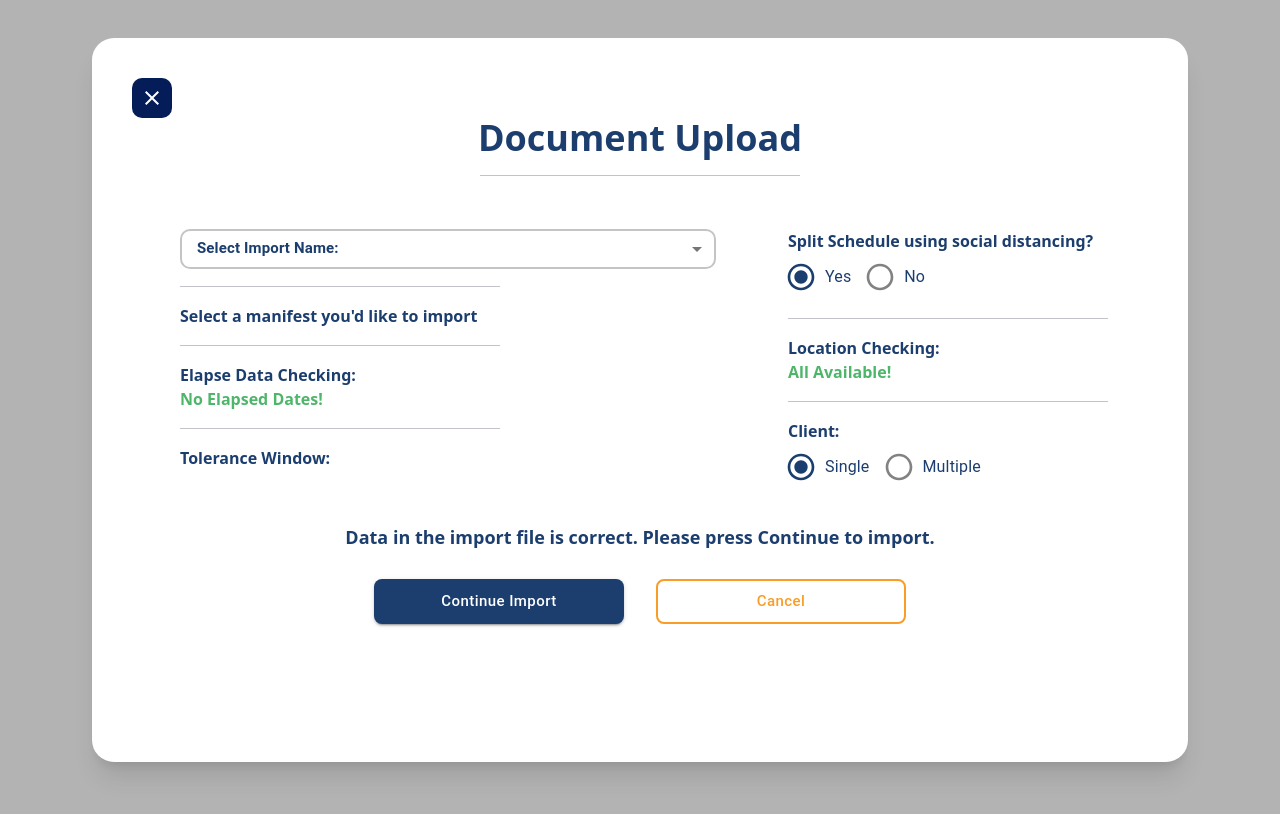
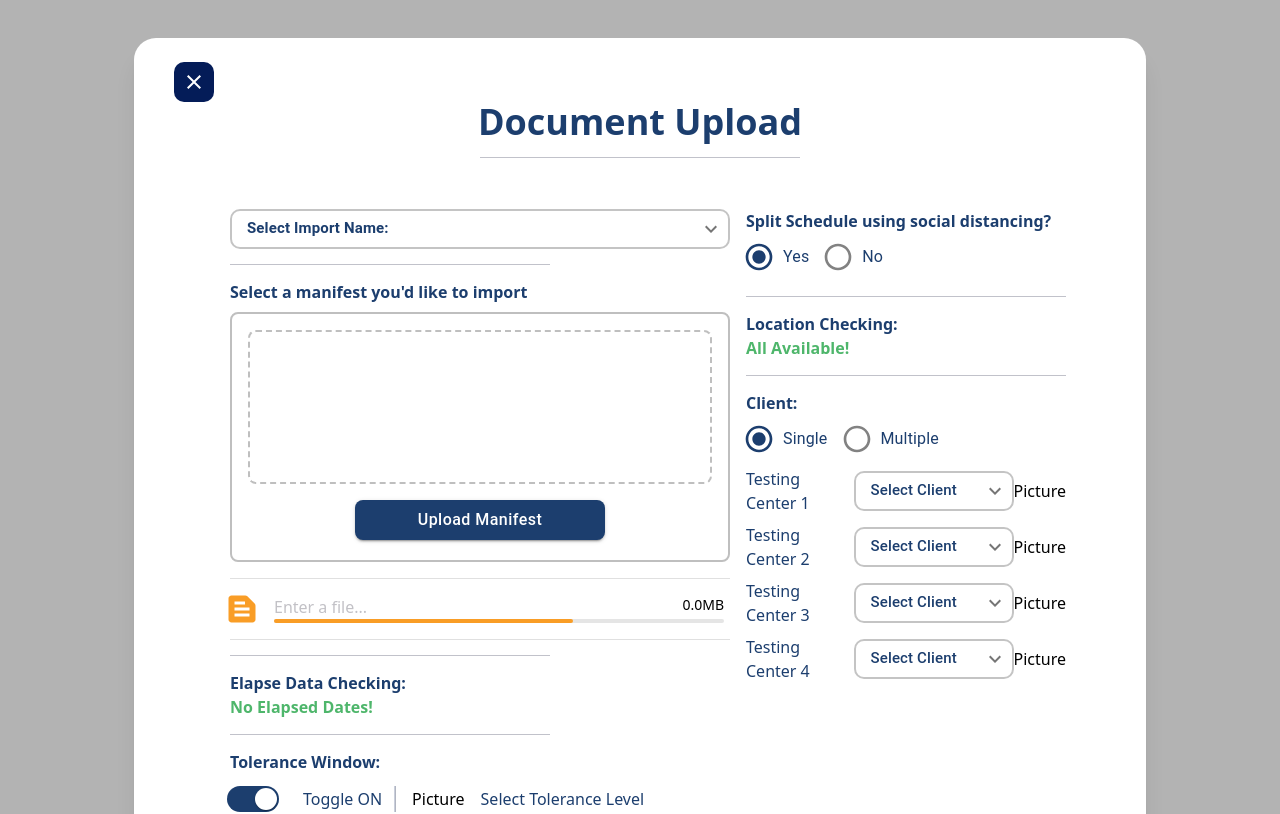
Before and after one commit to fuusei/SkyHop-Assessment, a React (Create React App) app: page / in a window 1280 px wide. Shown: the top 814 px of the page. Built offline with nearby package versions, Linux system fonts and the light colour scheme.

Commit message:
only need to style and finish Manifest

```diff
--- a/src/App.js
+++ b/src/App.js
@@ -4,13 +4,15 @@ import RadioGroup from "./components/RadioGroup";
 import Dropdown from "./components/Dropdown";
 import ExitButton from "./components/ExitButton";
 import Tolerance from "./components/Tolerance";
+import TestingCenters from "./components/TestingCenters";
+import Manifest from "./components/Manifest";
 
 function App() {
   return (
     <div className="flex min-h-screen min-w-screen justify-center">
-      <div className="bg-white shadow-xl rounded-[22px] min-h-full flex flex-col basis-3/4 my-[3%] p-10">
+      <div className="bg-white shadow-xl rounded-[22px] min-h-full flex flex-col basis-2/3 my-[3%] px-10 py-6">
         <div className="flex">
-          <ExitButton/>
+          <ExitButton />
         </div>
         <div className="flex flex-col justify-center items-center">
           <div className="flex justify-center text-skyhop-blue text-4xl font-bold">
@@ -21,19 +23,20 @@ function App() {
         {/* two column container */}
         <div className="flex flex-row mt-9 mx-10">
           {/* left column */}
-          <div className="basis-3/5 mx-2">
+          <div className="basis-3/5 mx-4">
             <div className="flex flex-col">
               <Dropdown
                 options={["Option 1", "Option 2", "Option 3", "Option 4"]}
                 defaultText="Select Import Name:"
+                fontWeight={700}
                 size="small"
-                fontWeight={700}
-                width="600px"
+                width="500px"
               />
               <Divider />
-              <div className="text-skyhop-blue font-bold">
+              <div className="text-skyhop-blue font-bold mb-2">
                 Select a manifest you'd like to import
               </div>
+              <Manifest />
               <Divider />
               <div className="text-skyhop-blue font-bold">
                 Elapse Data Checking:
@@ -43,6 +46,7 @@ function App() {
               <div className="text-skyhop-blue font-bold">
                 Tolerance Window:
               </div>
+              <Tolerance />
             </div>
           </div>
           {/* right column */}
@@ -60,6 +64,26 @@ function App() {
               <Divider />
               <div className="text-skyhop-blue font-bold">Client:</div>
               <RadioGroup options={["Single", "Multiple"]} />
+              <TestingCenters
+                info={[
+                  {
+                    text: "Testing Center 1",
+                    options: ["Wendy's", "McDonalds", "Burger King"],
+                  },
+                  {
+                    text: "Testing Center 2",
+                    options: ["Optometrist", "Pediatrician", "Pulmonologist"],
+                  },
+                  {
+                    text: "Testing Center 3",
+                    options: ["Water", "Soda", "Juice"],
+                  },
+                  {
+                    text: "Testing Center 4",
+                    options: ["Chest", "Triceps", "Back"],
+                  },
+                ]}
+              />
             </div>
           </div>
         </div>
@@ -73,11 +97,13 @@ function App() {
             sx={{
               textTransform: "none",
               paddingX: 7,
+              paddingY: 1,
               margin: 2,
               backgroundColor: "#1c3e6e",
               borderRadius: "8px",
               fontWeight: 550,
               width: 250,
+              height: 54,
             }}
           >
             Continue Import
--- a/src/components/Divider.js
+++ b/src/components/Divider.js
@@ -2,8 +2,8 @@ import { Divider as MUIDivider, styled } from "@mui/material";
 
 const Divider = styled(MUIDivider)(() => ({
   backgroundColor: "#dcdde6",
-  marginTop: 17,
-  marginBottom: 17,
+  marginTop: 15,
+  marginBottom: 15,
   width: 320,
 }));
 
--- a/src/components/Dropdown.js
+++ b/src/components/Dropdown.js
@@ -5,13 +5,14 @@ import {
   MenuItem,
   OutlinedInput,
 } from "@mui/material";
+import KeyboardArrowDownIcon from '@mui/icons-material/KeyboardArrowDown';
 import { useState } from "react";
 
 export default function Dropdown({
   options,
   defaultText,
+  fontWeight,
   size,
-  fontWeight,
   width,
 }) {
   // designed for scalability
@@ -21,7 +22,7 @@ export default function Dropdown({
   };
 
   return (
-    <FormControl sx={{ paddingRight: 8, width: width }} size={size}>
+    <FormControl sx={{ width: width }} size={size}>
       <InputLabel
         sx={{
           color: "#1c3e6e",
@@ -38,8 +39,15 @@ export default function Dropdown({
       <Select
         value={value}
         label="Value"
+        IconComponent={KeyboardArrowDownIcon}
         onChange={handleChange}
-        input={<OutlinedInput label={defaultText} />}
+        input={
+          <OutlinedInput
+            label={defaultText}
+            margin="dense"
+            sx={{ padding: 4 }}
+          />
+        }
         sx={{
           "&.MuiOutlinedInput-root": { borderRadius: "10px" },
           ".MuiOutlinedInput-notchedOutline": {
@@ -54,7 +62,7 @@ export default function Dropdown({
         }}
       >
         {options.map((option, i) => (
-          <MenuItem value={i} sx={{ color: "#1c3e6e" }}>
+          <MenuItem value={i} key={i} sx={{ color: "#1c3e6e" }}>
             {option}
           </MenuItem>
         ))}
--- /dev/null
+++ b/src/components/Manifest.js
@@ -0,0 +1,67 @@
+import {
+  Button,
+  Divider,
+  styled,
+  LinearProgress as MUILinearProgress,
+} from "@mui/material";
+import TextSnippetIcon from "@mui/icons-material/TextSnippet";
+import { linearProgressClasses } from "@mui/material/LinearProgress";
+
+const LinearProgress = styled(MUILinearProgress)(() => ({
+  height: 4,
+  width: 450,
+  borderRadius: 5,
+  [`&.${linearProgressClasses.colorPrimary}`]: {
+    backgroundColor: "#e5e5e5",
+  },
+  [`& .${linearProgressClasses.bar}`]: {
+    borderRadius: 5,
+    backgroundColor: "#f99d26",
+  },
+}));
+
+export default function Manifest() {
+  return (
+    <div className="flex flex-col">
+      <div className="flex flex-col w-[500px] h-[250px] border-2 border-[#bfbfbf] rounded-lg">
+        <div className="mx-4 mt-4 border-2 border-dashed border-[#bfbfbf] basis-2/3 rounded-lg"></div>
+        <div className="basis-1/3 flex justify-center">
+          <Button
+            variant="contained"
+            size="medium"
+            sx={{
+              textTransform: "none",
+              margin: 2,
+              fontSize: "16px",
+              backgroundColor: "#1c3e6e",
+              borderRadius: "8px",
+              fontWeight: 550,
+              width: 250,
+              height: 40,
+            }}
+          >
+            Upload Manifest
+          </Button>
+        </div>
+      </div>
+      <div className="flex flex-col">
+        <Divider flexItem sx={{ marginY: 2, width: 500 }} />
+        <div className="flex flex-row w-full items-center">
+          <TextSnippetIcon sx={{ fill: "#f99d26", scale: "1.5" }} />
+          <div className="flex flex-col pl-5">
+            <div className="flex flex-row justify-between">
+                <div className="text-gray">
+                    Enter a file...
+                </div>
+                <div className="text-sm">
+                    {"0.0" + "MB"}
+                </div>
+            </div>
+            <LinearProgress />
+          </div>
+        </div>
+        <Divider flexItem sx={{ marginTop: 2, width: 500 }} />
+      </div>
+    </div>
+  );
+}
--- a/src/components/TestingCenters.js
+++ b/src/components/TestingCenters.js
@@ -1,12 +1,23 @@
+import Dropdown from "./Dropdown";
 
-
-export default function TestingCenters() {
-    return (
-      <div className="flex flex-col">
-        <div className="flex flex-row">
-          <div className="basis-1/2">Hey</div>
-          <div className="basis-1/2">Hello</div>
+export default function TestingCenters({ info }) {
+  return (
+    <div className="flex flex-col">
+      {info.map(({ text, options }, i) => (
+        <div key={i} className="flex flex-row items-center py-1">
+          <div className="basis-1/2 text-skyhop-blue">{text}</div>
+          <div className="basis-1/2 flex flex-row items-center">
+            <Dropdown
+              options={options}
+              defaultText="Select Client"
+              fontWeight={500}
+              size="small"
+              width="160px"
+            />
+            <div>Picture</div>
+          </div>
         </div>
-      </div>
-    );
+      ))}
+    </div>
+  );
 }
--- a/src/components/Tolerance.js
+++ b/src/components/Tolerance.js
@@ -1,5 +1,58 @@
+import { Switch, styled, FormControlLabel, Divider } from "@mui/material";
 
-
+const Toggle = styled((props) => (
+  <Switch focusVisibleClassName=".Mui-focusVisible" disableRipple {...props} />
+))(() => ({
+  width: 52,
+  height: 26,
+  padding: 0,
+  "& .MuiSwitch-switchBase": {
+    padding: 0,
+    margin: 2,
+    transitionDuration: "300ms",
+    "&.Mui-checked": {
+      transform: "translateX(26px)",
+      color: "#fff",
+      "& + .MuiSwitch-track": {
+        backgroundColor: "#1c3e6e",
+        opacity: 1,
+        border: 0,
+      },
+      "&.Mui-disabled + .MuiSwitch-track": {
+        opacity: 0.5,
+      },
+    },
+    "&.Mui-focusVisible .MuiSwitch-thumb": {
+      color: "#33cf4d",
+      border: "6px solid #fff",
+    },
+  },
+  "& .MuiSwitch-thumb": {
+    boxSizing: "border-box",
+    width: 22,
+    height: 22,
+  },
+  "& .MuiSwitch-track": {
+    borderRadius: 13,
+    backgroundColor: "#39393D",
+    opacity: 1,
+  },
+}));
 export default function Tolerance() {
-    return (<div>Hey</div>)
+  return (
+    <div className="flex flex-row items-center my-1">
+      <FormControlLabel control={<Toggle defaultChecked sx={{ m: 1 }} />} />
+      <div className="text-skyhop-blue mr-3">Toggle ON</div>
+      <Divider
+        orientation="vertical"
+        flexItem
+        variant="middle"
+        sx={{ backgroundColor: "#cacfdc", width:"2px" }}
+      />
+      <div className="flex flex-row">
+        <div className="mx-4">Picture</div>
+        <div className="text-skyhop-blue ">Select Tolerance Level</div>
+      </div>
+    </div>
+  );
 }
--- a/tailwind.config.js
+++ b/tailwind.config.js
@@ -7,7 +7,7 @@ module.exports = {
       "skyhop-orange": "#f99d26",
       success: "#4eb66b",
       white: "#ffffff",
-      divider: "#dcdde6",
+      gray: "#c2c1c6",
     },
     extend: {},
   },
```
